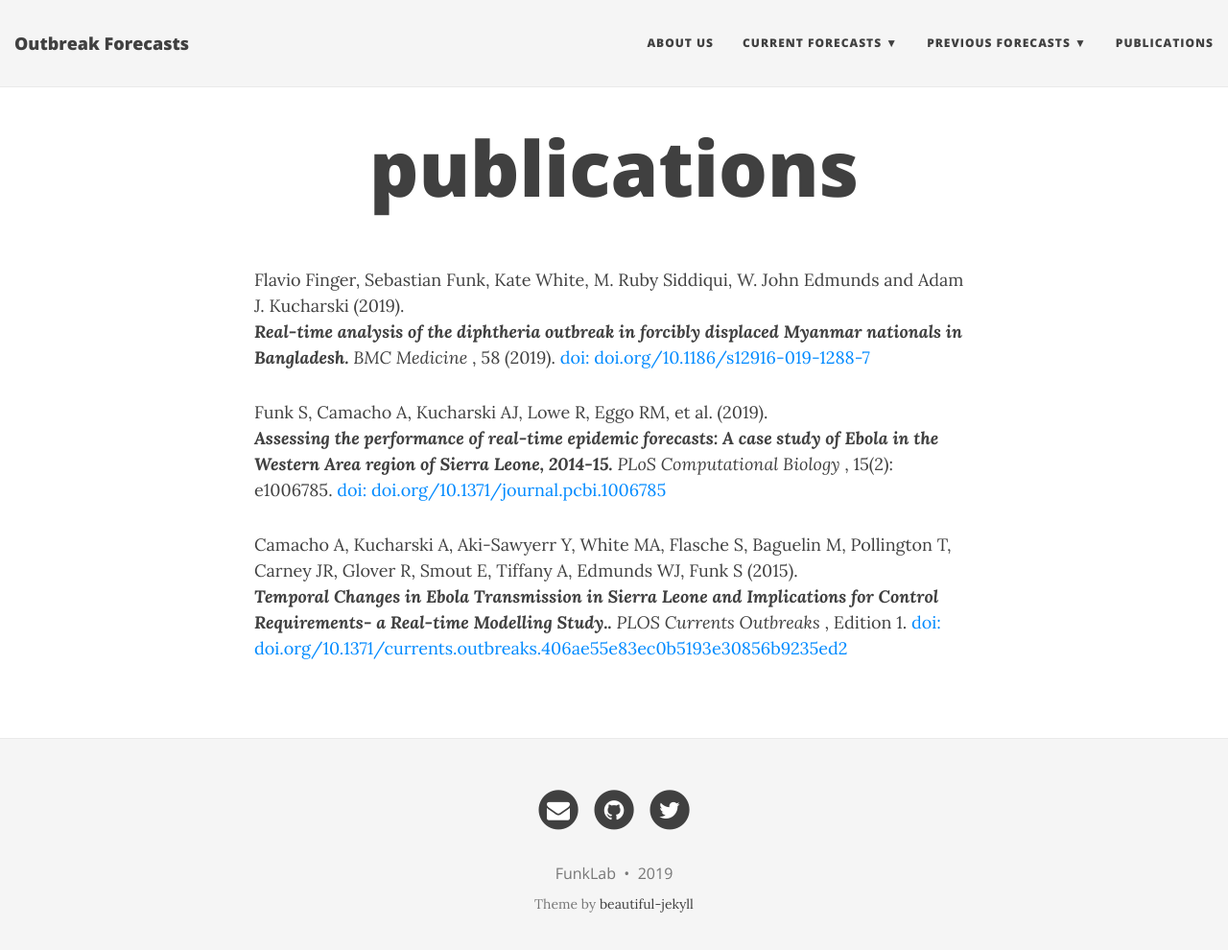
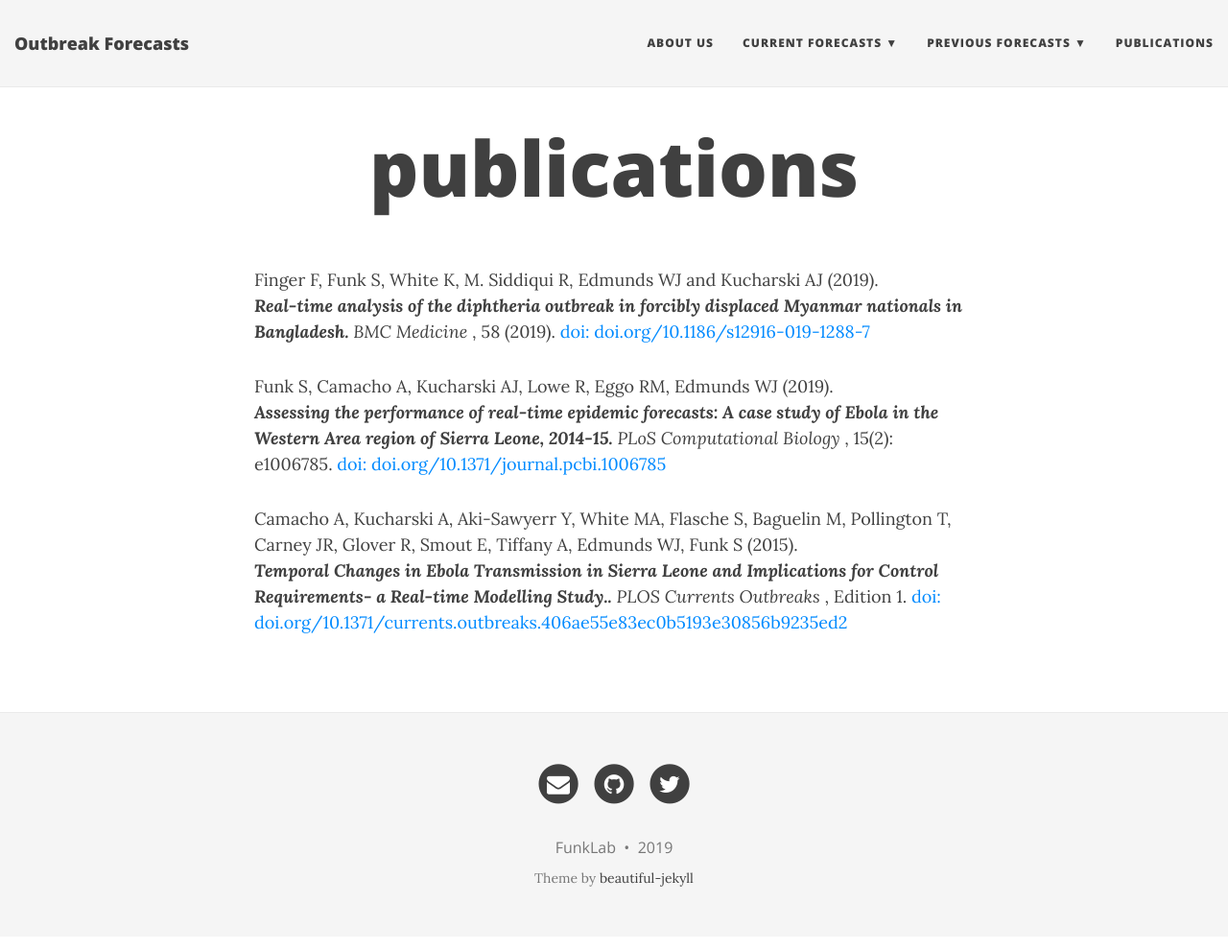
Before and after one commit to epiforecasts/jekyll-epiforecasts-website, a Jekyll site: the page built from pubs.html, in a window 1280 px wide and 1003 px high. Shown: the top 990 px of the window at 96% size. Built offline with Jekyll 4.4.1, drawn with Linux system fonts in a browser that asks for light colours; nearby versions of some CDN libraries.

Commit message:
tidy authors diphth paper

```diff
--- a/_data/papers.yml
+++ b/_data/papers.yml
@@ -3,7 +3,7 @@
 
 - title: Assessing the performance of real-time epidemic forecasts
   date: 2015-02-11
-  ref-authors: Funk S, Camacho A, Kucharski AJ, Lowe R, Eggo RM, et al.
+  ref-authors: Funk S, Camacho A, Kucharski AJ, Lowe R, Eggo RM, Edmunds WJ
   ref-year: 2019
   ref-title: "Assessing the performance of real-time epidemic forecasts: A case study of Ebola in the Western Area region of Sierra Leone, 2014-15"
   ref-journal: PLoS Computational Biology
@@ -21,7 +21,7 @@
 
 - title: Real-time analysis of the diphtheria outbreak
   date: 2019-03-12
-  ref-authors: Flavio Finger, Sebastian Funk, Kate White, M. Ruby Siddiqui, W. John Edmunds and Adam J. Kucharski
+  ref-authors: Finger F, Funk S, White K, M. Siddiqui R, Edmunds WJ and Kucharski AJ
   ref-year: 2019
   ref-title: "Real-time analysis of the diphtheria outbreak in forcibly displaced Myanmar nationals in Bangladesh"
   ref-journal: BMC Medicine
```
